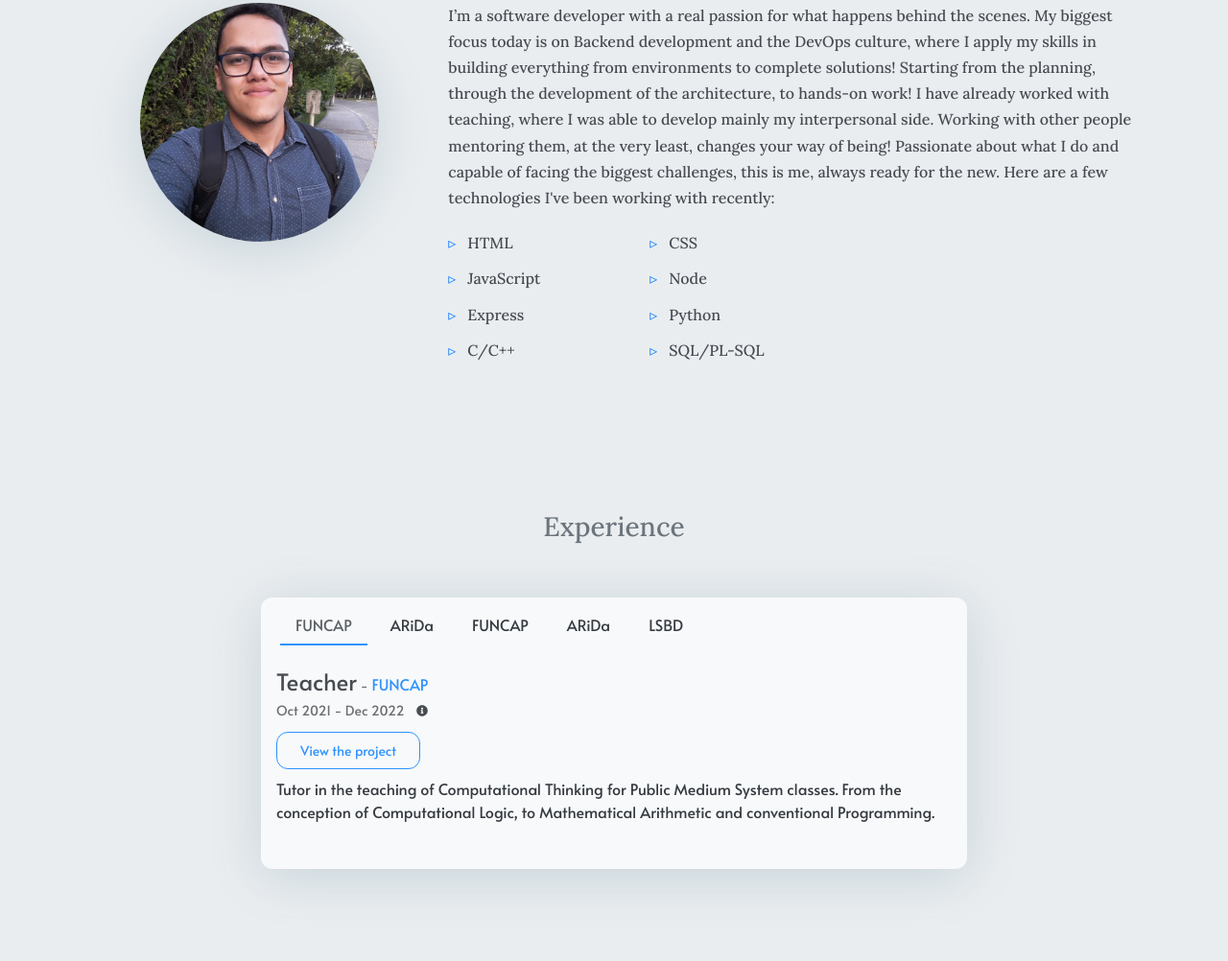
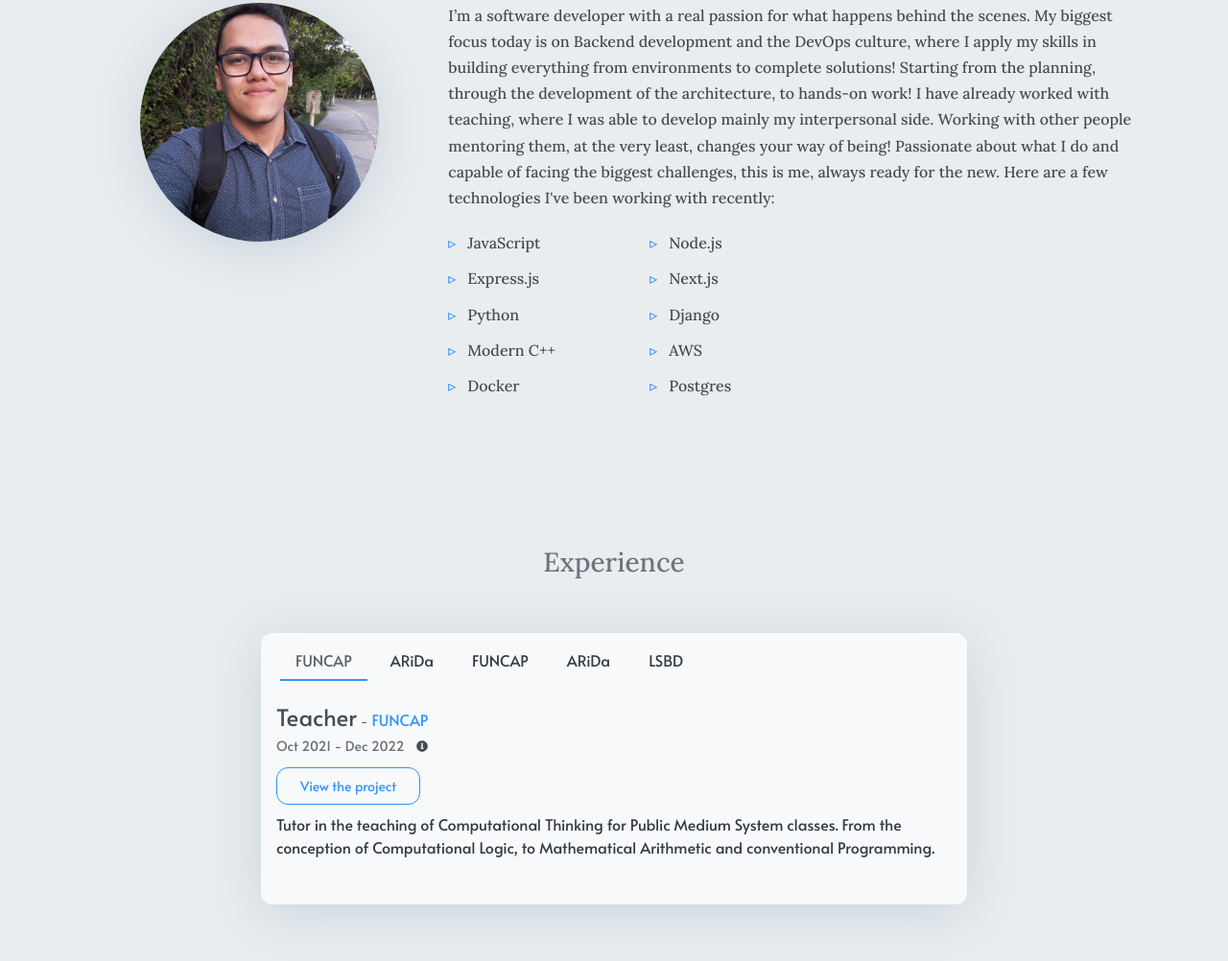
Before and after one commit to lemont037/lemont037.github.io, a plain HTML site: page index.html in a window 1280 px wide. Shown: the part 1016-2018 px from the top of the page at 96% size. Drawn offline with Linux system fonts and the light colour scheme.

Commit message:
Edit on Working Technologies section

```diff
--- a/index.html
+++ b/index.html
@@ -601,21 +601,25 @@ Leonardo Monteiro&#39;s Profile
                 Here are a few technologies I&#39;ve been working with recently:
                 <ul>
 
-                    <li>HTML</li>
-
-                    <li>CSS</li>
-
                     <li>JavaScript</li>
 
-                    <li>Node</li>
+                    <li>Node.js</li>
 
-                    <li>Express</li>
+                    <li>Express.js</li>
+
+                    <li>Next.js</li>
 
                     <li>Python</li>
 
-                    <li>C/C++</li>
+                    <li>Django</li>
 
-                    <li>SQL/PL-SQL</li>
+                    <li>Modern C++</li>
+
+                    <li>AWS</li>
+
+                    <li>Docker</li>
+
+                    <li>Postgres</li>
 
                 </ul>
 
```
